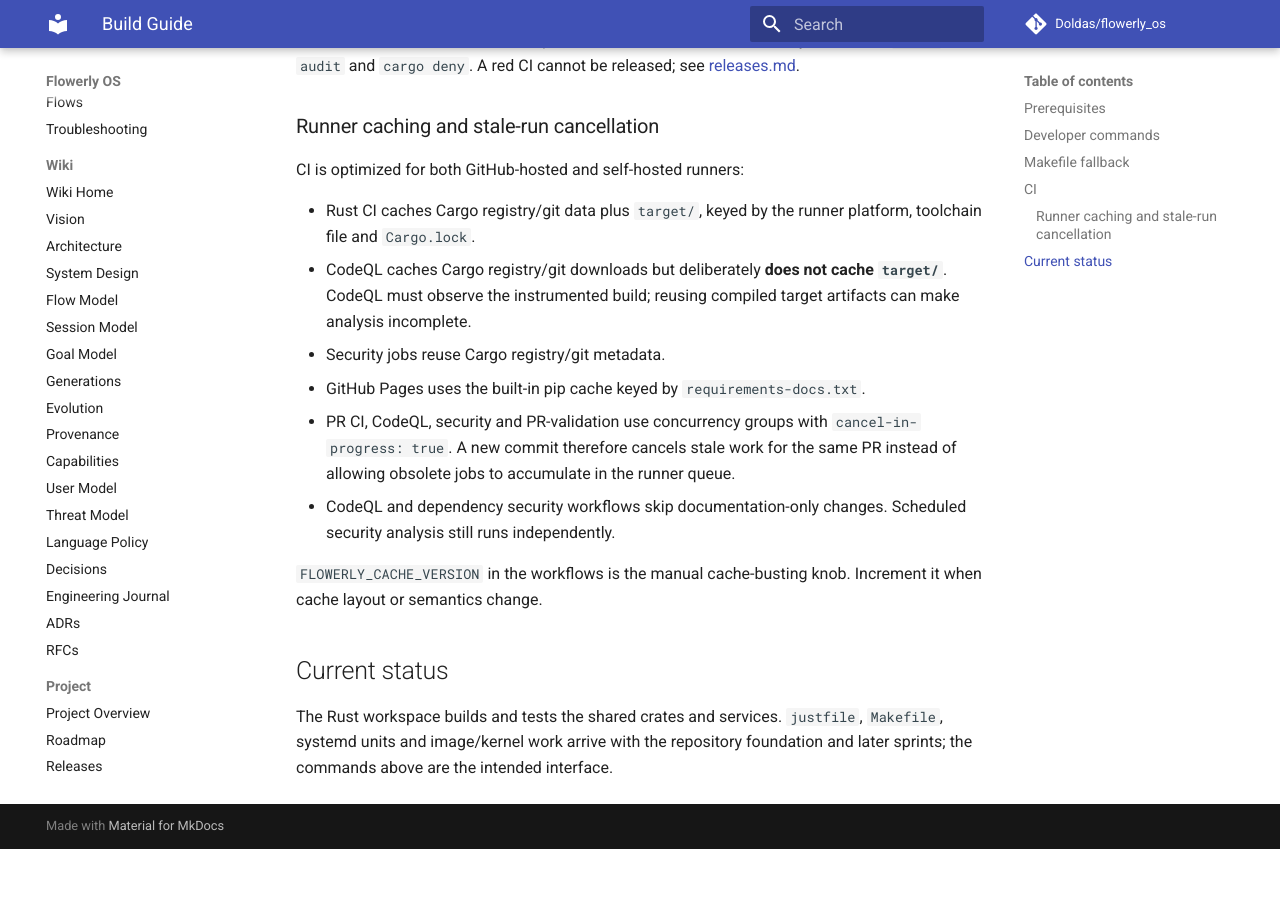
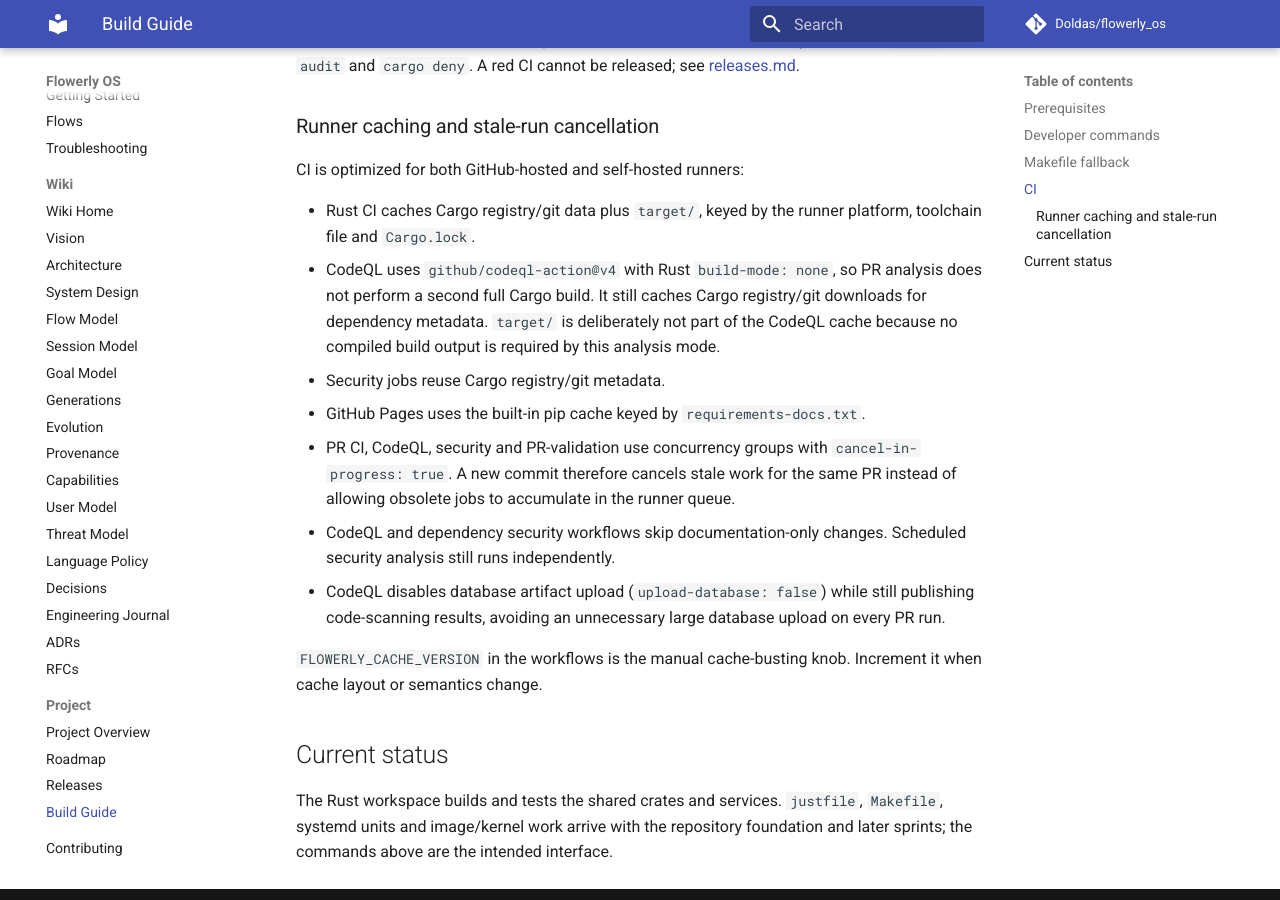
Before and after one commit to Doldas/flowerly_os, an MkDocs documentation site: the page built from docs/build.md, in a window 1280 px wide and 900 px high, scrolled down 1625 px. Built offline with MkDocs 1.6.1 and Material for MkDocs 9.7.7, drawn with Linux system fonts in a browser that asks for light colours; comment, search, counter and statistics services are not loaded; before the commit the page ends 2474 px from its top, so only the background shows below that.

Commit message:
docs(ci): document fast CodeQL no-build mode

```diff
--- a/docs/build.md
+++ b/docs/build.md
@@ -78,9 +78,11 @@
 
 - Rust CI caches Cargo registry/git data plus `target/`, keyed by the runner
   platform, toolchain file and `Cargo.lock`.
-- CodeQL caches Cargo registry/git downloads but deliberately **does not cache
-  `target/`**. CodeQL must observe the instrumented build; reusing compiled
-  target artifacts can make analysis incomplete.
+- CodeQL uses `github/codeql-action@v4` with Rust `build-mode: none`, so PR
+  analysis does not perform a second full Cargo build. It still caches Cargo
+  registry/git downloads for dependency metadata. `target/` is deliberately
+  not part of the CodeQL cache because no compiled build output is required by
+  this analysis mode.
 - Security jobs reuse Cargo registry/git metadata.
 - GitHub Pages uses the built-in pip cache keyed by
   `requirements-docs.txt`.
@@ -90,6 +92,9 @@
   queue.
 - CodeQL and dependency security workflows skip documentation-only changes.
   Scheduled security analysis still runs independently.
+- CodeQL disables database artifact upload (`upload-database: false`) while
+  still publishing code-scanning results, avoiding an unnecessary large
+  database upload on every PR run.
 
 `FLOWERLY_CACHE_VERSION` in the workflows is the manual cache-busting knob.
 Increment it when cache layout or semantics change.
```
